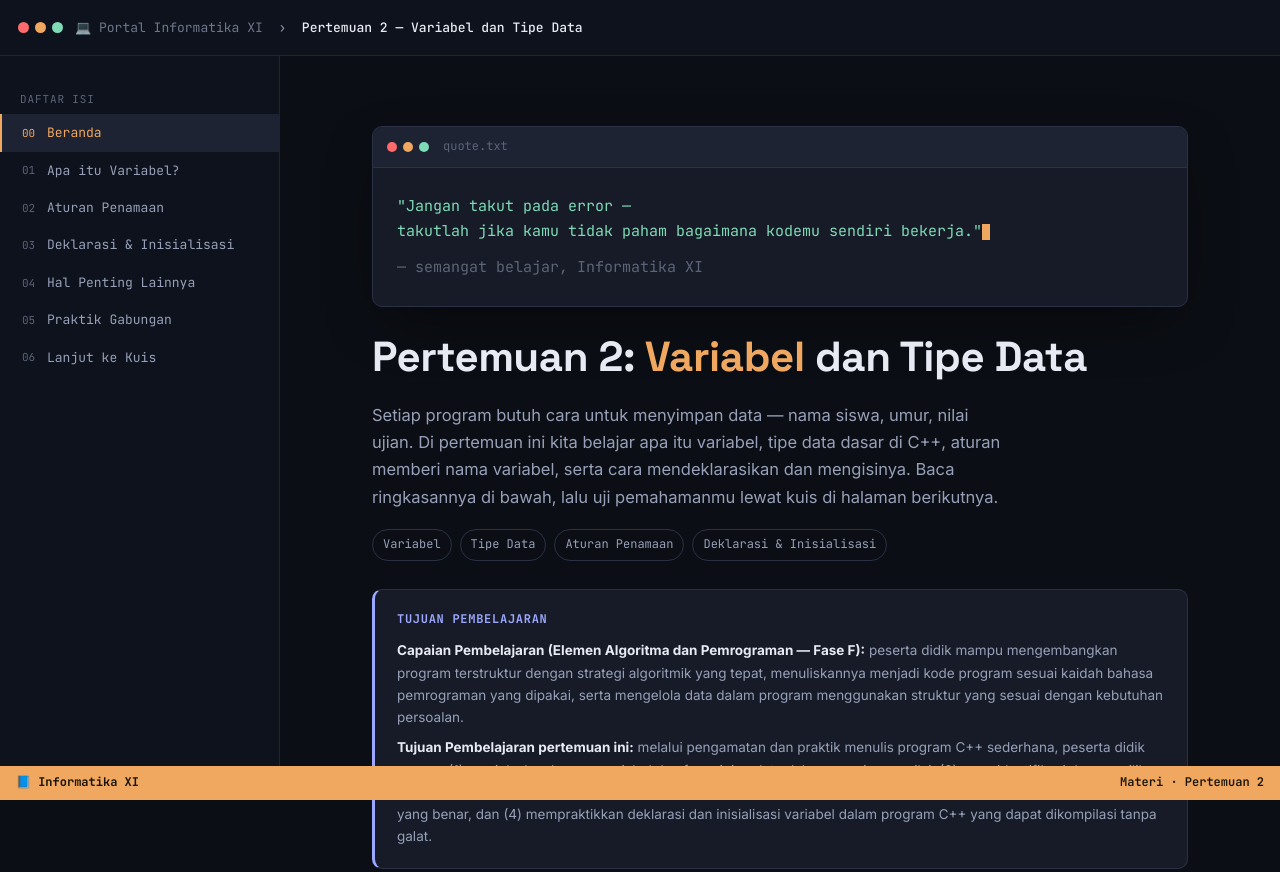
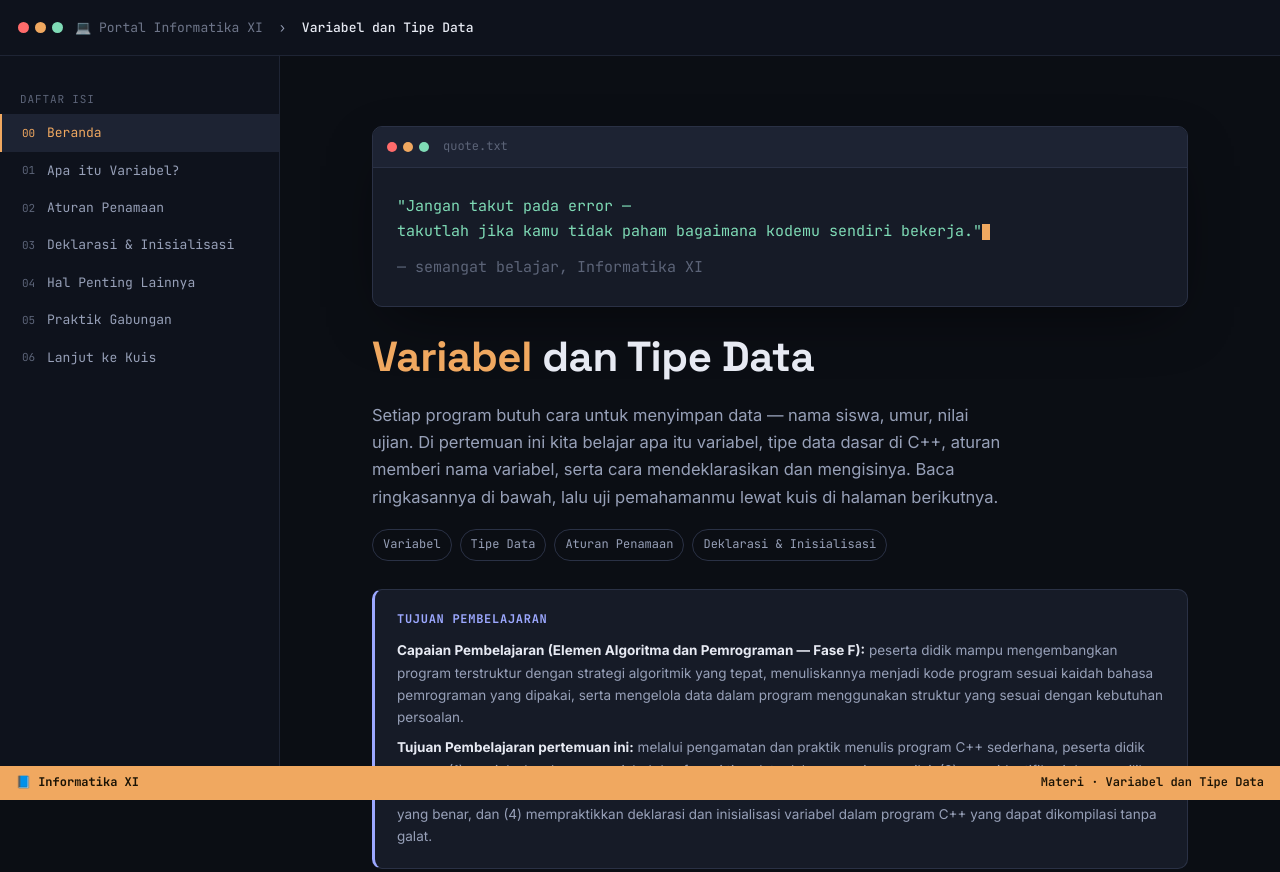
Before and after one commit to wixgung/informatika-xi, a plain HTML site: page modules/belajar-variabel-tipedata-xi.html in a window 1280 px wide. Shown: the top 872 px of the page. Drawn offline with Linux system fonts and the light colour scheme; no server answers.

Commit message:
Add files via upload

```diff
--- a/modules/belajar-variabel-tipedata-xi.html
+++ b/modules/belajar-variabel-tipedata-xi.html
@@ -3,7 +3,7 @@
 <head>
 <meta charset="UTF-8">
 <meta name="viewport" content="width=device-width, initial-scale=1.0">
-<title>Informatika XI — Pertemuan 2: Variabel dan Tipe Data</title>
+<title>Informatika XI — Variabel dan Tipe Data</title>
 <link rel="preconnect" href="https://fonts.googleapis.com">
 <link rel="preconnect" href="https://fonts.gstatic.com" crossorigin>
 <link href="https://fonts.googleapis.com/css2?family=Space+Grotesk:wght@500;600;700&family=Inter:wght@400;500;600;700&family=JetBrains+Mono:wght@400;500;600;700&display=swap" rel="stylesheet">
@@ -370,7 +370,7 @@ td.tp-no{color:var(--coral); font-family:var(--font-mono); font-weight:600;}
 
 <div class="topbar">
   <div class="dots"><span></span><span></span><span></span></div>
-  <div class="filename"><a href="../index.html" style="color:inherit; text-decoration:none; opacity:.7;">💻 Portal Informatika XI</a> &nbsp;›&nbsp; <b>Pertemuan 2 — Variabel dan Tipe Data</b> <span class="guru-badge guru-only">🔓 Mode Guru</span></div>
+  <div class="filename"><a href="../index.html" style="color:inherit; text-decoration:none; opacity:.7;">💻 Portal Informatika XI</a> &nbsp;›&nbsp; <b>Variabel dan Tipe Data</b> <span class="guru-badge guru-only">🔓 Mode Guru</span></div>
   <button class="menu-toggle" id="menuToggle">☰ Daftar Isi</button>
 </div>
 
@@ -397,7 +397,7 @@ td.tp-no{color:var(--coral); font-family:var(--font-mono); font-weight:600;}
           <div class="bar"><span></span><span></span><span></span><div class="tt">quote.txt</div></div>
           <div class="body" id="quoteTerminal"></div>
         </div>
-        <h1>Pertemuan 2: <span class="hl">Variabel</span> dan Tipe Data</h1>
+        <h1><span class="hl">Variabel</span> dan Tipe Data</h1>
         <p class="sub">Setiap program butuh cara untuk menyimpan data — nama siswa, umur, nilai ujian. Di pertemuan ini kita belajar apa itu variabel, tipe data dasar di C++, aturan memberi nama variabel, serta cara mendeklarasikan dan mengisinya. Baca ringkasannya di bawah, lalu uji pemahamanmu lewat kuis di halaman berikutnya.</p>
         <div class="hero-tags">
           <span class="tag">Variabel</span>
@@ -705,7 +705,7 @@ td.tp-no{color:var(--coral); font-family:var(--font-mono); font-weight:600;}
 <!-- ============ OVERLAY KUIS (penuh layar, mengunci materi) ============ -->
 <div id="quizOverlay">
   <div class="wrap">
-    <div class="eyebrow">Kuis · Pertemuan 2</div>
+    <div class="eyebrow">Kuis · Variabel dan Tipe Data</div>
     <h2 style="font-size:24px;">Uji Pemahaman: Variabel dan Tipe Data</h2>
 
     <div class="intro-card" id="quizIntro">
@@ -760,7 +760,7 @@ td.tp-no{color:var(--coral); font-family:var(--font-mono); font-weight:600;}
 
 <div class="statusbar">
   <span>📘 <b>Informatika XI</b></span>
-  <span style="margin-left:auto;">Materi · Pertemuan 2</span>
+  <span style="margin-left:auto;">Materi · Variabel dan Tipe Data</span>
 </div>
 
 <script>
```
